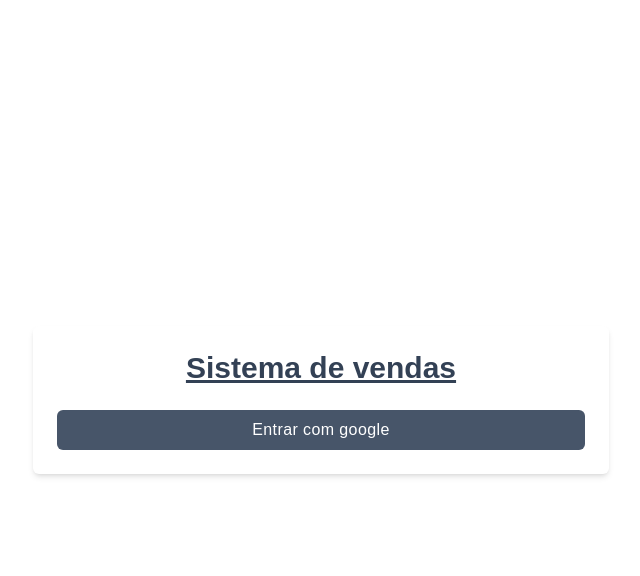
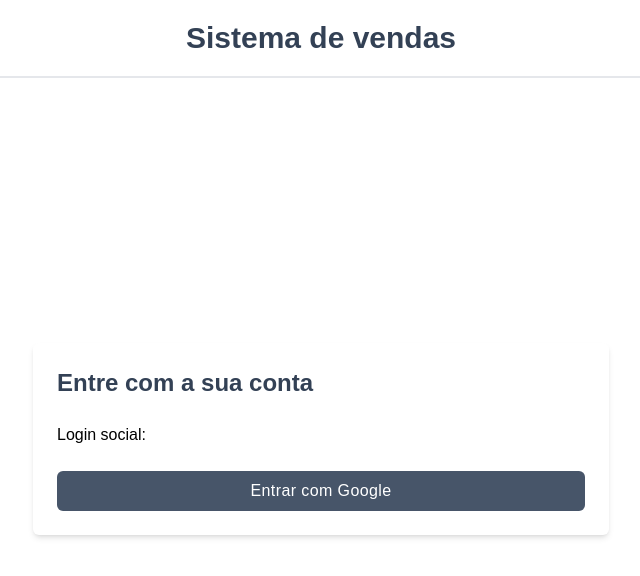
Before and after one commit to maiconLs/Sistema-vendas-next, a Next.js app: page / in a window 1280 px wide. Shown: the top 576 px of the page, without its empty margins (319-959 px from the left). Built offline with nearby package versions, Linux system fonts and the light colour scheme; no server answers.

Commit message:
adding loading adn formating login page

```diff
--- a/components/editarProduto.js
+++ b/components/editarProduto.js
@@ -37,10 +37,12 @@ export default function EditarProduto({ id, click }) {
 
   async function handleSubmit(e) {
     e.preventDefault();
+    setLoading(true);
 
     await axios
       .put("/api/produtos/editarProduto", novoProduto)
       .then((response) => {
+        setLoading(false);
         router.push("/produtos");
         click();
         toast.success("Produto editado com sucesso!");
@@ -106,7 +108,7 @@ export default function EditarProduto({ id, click }) {
               className='w-72 bg-lime-400 rounded h-10 text-white font-bold m-2'
               type='submit'
             >
-              Editar
+              {loading ? <div className="loader"></div> : 'Editar'}
             </button>
           </form>
         </div>
--- a/components/header.js
+++ b/components/header.js
@@ -2,8 +2,8 @@ import React, { useState } from "react";
 
 export default function Header({ title, abrir, nomeBotao, busca }) {
   return (
-    <div>
-      <div className='bg-slate-200 w-full h-20 pl-56 p-7 flex flex-row justify-between items-center max-[600px]:pl-0 max-[600px]:mt-36'>
+    <div >
+      <div className='-mt-6 bg-slate-200 w-full h-20 pl-56 p-7 flex flex-row justify-between items-center  max-[600px]:pl-0 max-[600px]:mt-32'>
         <div className='w-28 max-[600px]:hidden'>
           <h1 className='text-2xl font-bold text-slate-800'>{title}</h1>
         </div>
--- a/components/nav.js
+++ b/components/nav.js
@@ -7,7 +7,7 @@ export default function Nav() {
   return (
     <div className='fixed top-0  z-30 w-48 h-screen bg-slate-500 max-[600px]:w-full max-[600px]:h-36 '>
       <ul className='w-full max-[600px]:flex max-[600px]:justify-between max-[600px]:flex-col'>
-        <div>
+        <div >
           <Link href='/inicio'>
             {" "}
             <li className='p-6 text-slate-800 font-bold text-2xl max-[600px]:text-xl'>
--- a/components/novaVenda.js
+++ b/components/novaVenda.js
@@ -14,14 +14,15 @@ export default function NovaVenda({ click }) {
   const [produtos, setProdutos] = useState();
   const [produtoFiltrado, setProdutoFiltrado] = useState();
   const [buscar, setBuscar] = useState("");
+  const [loading, setLoading] = useState(false);
 
   const { data: session } = useSession();
-  const usuario = session.user.email
+  const usuario = session.user.email;
 
   const router = useRouter();
 
   function escolherProduto(e) {
-    setNovaVenda({...e, usuario})
+    setNovaVenda({ ...e, usuario });
   }
 
   useEffect(() => {
@@ -30,7 +31,7 @@ export default function NovaVenda({ click }) {
         .get("/api/produtos/buscarProdutos")
         .then((res) => {
           setProdutos(res.data.produto);
-          console.log(produtos)
+          console.log(produtos);
         })
         .catch((error) => toast.error(error));
     };
@@ -45,6 +46,7 @@ export default function NovaVenda({ click }) {
 
   async function handleSubmit(e) {
     e.preventDefault();
+    setLoading(true);
 
     const data = new Date();
 
@@ -57,6 +59,7 @@ export default function NovaVenda({ click }) {
       .post("/api/vendas/criarVenda/", novaVenda)
       .then((response) => {
         router.push("/vendas");
+        setLoading(false);
         click();
         toast.success(response.data.message);
         console.log(response.data.produto);
@@ -68,6 +71,9 @@ export default function NovaVenda({ click }) {
       <button onClick={() => click()} className='fixed z-50 top-10 right-10'>
         <AiOutlineClose size={40} />
       </button>
+      {loading ? (
+        <div className='loader'></div>
+      ) : (
         <div className='w-5/12  bg-white rounded max-[600px]:w-full max-[600px]:m-5'>
           <form
             onSubmit={handleSubmit}
@@ -82,7 +88,7 @@ export default function NovaVenda({ click }) {
                 type='text'
                 placeholder='Nome do produto'
                 name='produto'
-              autoComplete="off"
+                autoComplete='off'
                 onChange={(e) => setBuscar(e.target.value)}
               />
 
@@ -92,17 +98,18 @@ export default function NovaVenda({ click }) {
                     key={produto._id}
                     className='rounded bg-white p-3 fixed z-50 shadow-lg list-none m-4 mt-0 w-56 '
                   >
-                  <li  className="cursor-pointer" onClick={() => escolherProduto(produto)}>
-                    <button type="submit">{produto.produto}</button>
-
-
+                    <li
+                      className='cursor-pointer'
+                      onClick={() => escolherProduto(produto)}
+                    >
+                      <button type='submit'>{produto.produto}</button>
                     </li>
                   </div>
                 ))}
             </div>
-
           </form>
         </div>
+      )}
     </div>
   );
 }
--- a/components/novoProduto.js
+++ b/components/novoProduto.js
@@ -8,6 +8,8 @@ import { useSession } from "next-auth/react";
 
 export default function NovoProduto({click}) {
   const [novoProduto, setNovoProduto] = useState();
+  const [loading, setLoading] = useState(false);
+
   const { data: session } = useSession();
 
   const router = useRouter();
@@ -29,11 +31,13 @@ export default function NovoProduto({click}) {
 
   async function handleSubmit(e) {
     e.preventDefault();
+    setLoading(true);
 
     await axios
       .post("/api/produtos/criarProduto/", novoProduto)
       .then((response) => {
         router.push('/produtos')
+        setLoading(false);
         click()
         toast.success("Produto criado com sucesso!");
       })
@@ -93,7 +97,7 @@ export default function NovoProduto({click}) {
             className='w-72 bg-lime-400 rounded h-10 text-white font-bold m-2'
             type='submit'
           >
-            Cadastrar
+            {loading ? <div className="loader"></div> : 'Cadastrar'}
           </button>
         </form>
       </div>
--- a/package.json
+++ b/package.json
@@ -16,6 +16,7 @@
     "mongoose": "^6.7.2",
     "next": "13.0.3",
     "next-auth": "^4.17.0",
+    "nextjs-progressbar": "^0.0.16",
     "react": "18.2.0",
     "react-dom": "18.2.0",
     "react-icons": "^4.6.0",
--- a/pages/_app.js
+++ b/pages/_app.js
@@ -4,6 +4,7 @@ import { SessionProvider } from "next-auth/react";
 import { useEffect } from "react";
 import { useSession, signIn, signOut } from "next-auth/react";
 import { useRouter } from "next/router";
+import NextNProgress from 'nextjs-progressbar';
 
 export default function App({
   Component,
@@ -14,9 +15,11 @@ export default function App({
       <ToastContainer autoClose={3000} />
       {Component.auth ? (
         <Auth>
+          <NextNProgress />,
           <Component {...pageProps} />
         </Auth>
       ) : (
+        <NextNProgress />,
         <Component {...pageProps} />
       )}
     </SessionProvider>
--- a/pages/index.js
+++ b/pages/index.js
@@ -26,7 +26,7 @@ export default function Login() {
       });
     };
 
-    usuarioExiste()
+    usuarioExiste();
     if (session && !usuario) {
       login();
       router.push("/inicio");
@@ -39,23 +39,31 @@ export default function Login() {
   }, [session]);
 
   return (
-    <div className='relative flex flex-col justify-center min-h-screen overflow-hidden max-[600px]:p-5 '>
+    <div className=' relative flex flex-col justify-center min-h-screen overflow-hidden max-[600px]:p-5 '>
+      <div>
+        {" "}
+        <h1 className='text-3xl font-bold text-center text-slate-700 border-b-2 p-5'>
+          Sistema de vendas
+        </h1>
+      </div>
       <Head>
         <title>Login</title>
         <meta name='description' content='My app' />
         <link rel='icon' href='/favicon.ico' />
       </Head>
       <div className='w-full p-6 m-auto bg-white rounded-md shadow-md lg:max-w-xl '>
-        <h1 className='text-3xl font-semibold text-center text-slate-700 underline'>
-          Sistema de vendas
+        <h1 className='text-2xl font-semibold  text-slate-700 '>
+          Entre com a sua conta
         </h1>
+        <br />
 
+        <p>Login social:</p>
         <div className='mt-6'>
           <button
             onClick={() => signIn()}
             className='w-full px-4 py-2 tracking-wide text-white transition-colors duration-200 transform bg-slate-600 rounded-md hover:bg-slate-600 focus:outline-none focus:bg-slate-600'
           >
-            Entrar com google
+            Entrar com Google
           </button>
         </div>
       </div>
--- a/pages/produtos.js
+++ b/pages/produtos.js
@@ -61,7 +61,7 @@ export default function Produtos({ produtos }) {
         busca={setBusca}
       />
 
-      <div className='pl-48 mt-5 max-[600px]:pl-0 '>
+      <div fallback={<div className="loader"></div>} className='pl-48 mt-5 max-[600px]:pl-0 '>
         {produtos.length !== 0 ? (
           largura > 600 ? (
             <table className='w-full '>
```
Also changed, not shown: 1 other file (tests, documents, lock files or other folders). Lines whose indentation alone changed are shown as unchanged.
